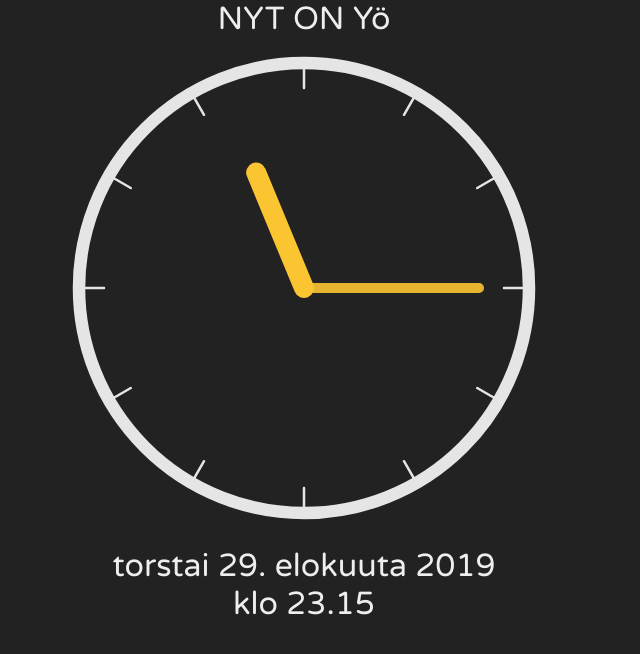
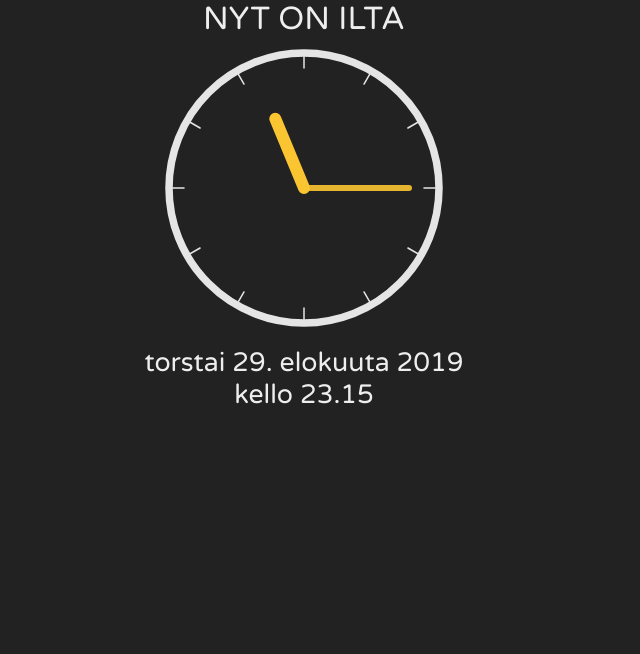
Before and after one commit to tonieerik/senior-dashboard, a React (Create React App) app: page / in a window 1280 px wide. Shown: the top 654 px of the page, without its empty margins (0-640 px from the left). Built offline with nearby package versions, Linux system fonts and the light colour scheme.

Commit message:
Added 'morning' and 'evening' to time of the day, fixed font sizes

```diff
--- a/src/App.css
+++ b/src/App.css
@@ -14,6 +14,9 @@ body {
   flex-direction: row;
   width: 100%;
 }
+.dayInfo {
+  font-size: 20pt;
+}
 
 .App > div {
   text-align: center;
--- a/src/App.js
+++ b/src/App.js
@@ -29,6 +29,18 @@ const finnishDays = [
   "lauantai"
 ];
 
+const dayOrNight = now => {
+  if (now.getHours() < 7) {
+    return "yö";
+  } else if (now.getHours() < 10) {
+    return "aamu";
+  } else if (now.getHours() < 18) {
+    return "päivä";
+  } else {
+    return "ilta";
+  }
+}
+
 function App() {
   const [dummyState, setDummyState] = React.useState(0);
   useInterval(() => {
@@ -42,16 +54,17 @@ function App() {
     finnishMonths[now.getMonth()] +
     "kuuta " +
     now.getFullYear();
-  const dayOrNight = now.getHours() > 6 && now.getHours() < 23 ? "Päivä" : "Yö";
 
   return (
     <div className="App">
       <div id="left">
-        NYT ON {dayOrNight}
-        <AnalogClock height={500} width={500} now={now} showTicks />
+        NYT ON {dayOrNight(now).toUpperCase()}<br />
+        <AnalogClock height={300} width={300} now={now} showTicks />
         <br />
-        {finnishDay} {finnishDate}<br />
-        klo {now.getHours()}.{('0'+now.getMinutes()).slice(-2)}
+        <div className="dayInfo">
+          {finnishDay} {finnishDate}<br />
+          kello {now.getHours()}.{('0'+now.getMinutes()).slice(-2)}
+        </div>
       </div>
       <div id="right">
 
```
